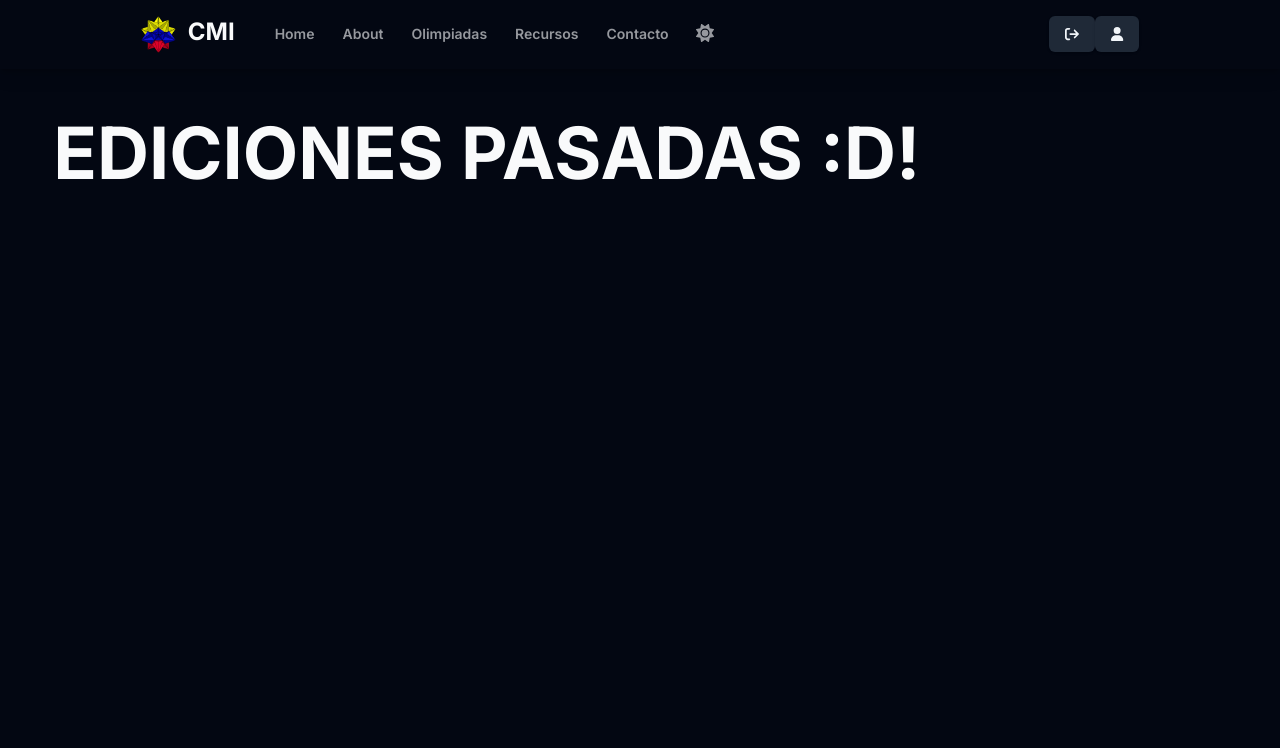
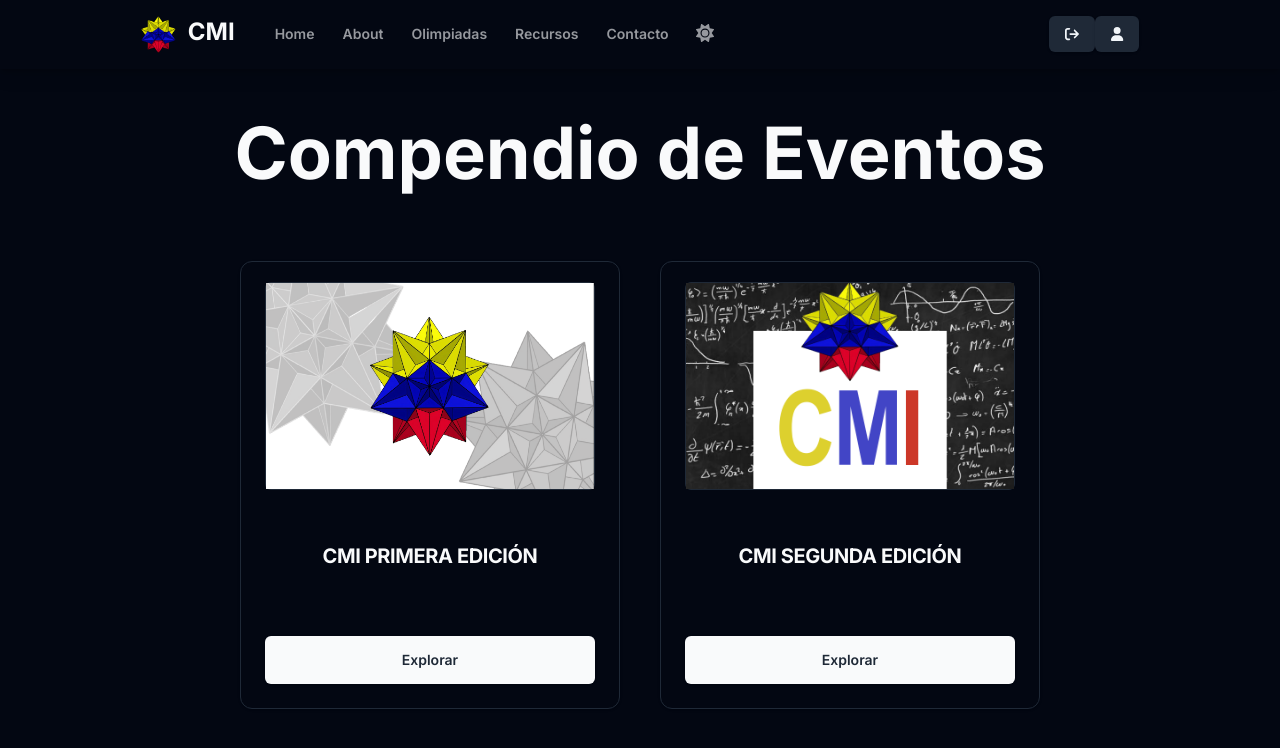
Before and after one commit to LeonardoZambranoL/cmi-ema-frontend, a Next.js app: page /olympics in a window 1280 px wide. Shown: the top 748 px of the page. Built offline with nearby package versions, Linux system fonts and the light colour scheme.

Commit message:
past events page done

```diff
--- a/src/app/olympics/page.tsx
+++ b/src/app/olympics/page.tsx
@@ -1,9 +1,36 @@
+import ThumbnailCard from "@/components/Cards/ThumbnailCard";
 import BigHeader from "@/components/Headers/BigHeader";
+import MediumHeader from "@/components/Headers/MediumHeader";
+import MutedParagraph from "@/components/Paragraph/MutedParagraph";
 
 export default function Page() {
   return (
     <>
-      <BigHeader> EDICIONES PASADAS :D! </BigHeader>
+      <div className="w-full mb-12">
+        <div className="w-full flex flex-col gap-5">
+          <div className="container flex flex-col items-center text-center w-full">
+            <BigHeader>Compendio de Eventos</BigHeader>
+          </div>
+          <div className="container">
+            <div>
+              <div className="p-5 flex flex-wrap gap-10 mt-4 justify-center">
+                <div className="flex flex-wrap gap-10 mt-4 justify-center max-w-screen">
+                  <ThumbnailCard
+                    title="CMI PRIMERA EDICIÓN"
+                    imageSrc="/fondo.png"
+                    link="/olympics/CMI1"
+                  ></ThumbnailCard>
+                  <ThumbnailCard
+                    title="CMI SEGUNDA EDICIÓN"
+                    imageSrc="/fondo2.png"
+                    link="/olympics/CMI2"
+                  ></ThumbnailCard>
+                </div>
+              </div>
+            </div>
+          </div>
+        </div>
+      </div>
     </>
   );
 }
```
